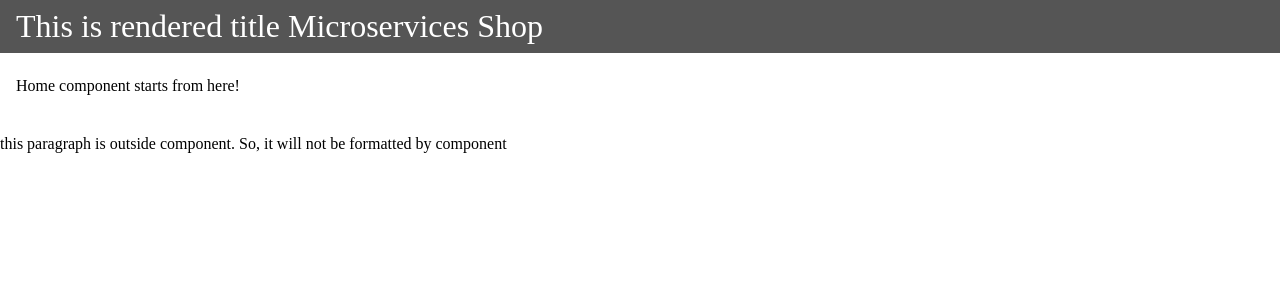
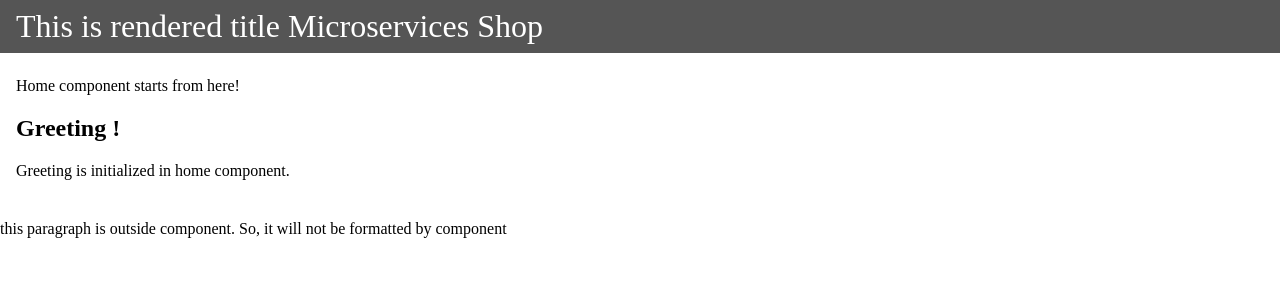
Before and after one commit to IlCodeLover/coursera-spa-with-angular, an Angular app in the folder examples/first-ng-app/: page / in a window 1280 px wide. Shown: the top 300 px of the page. Built offline with nearby package versions, Linux system fonts and the light colour scheme.

Commit message:
[DataBinding] render data from parenet component to child

```diff
--- /dev/null
+++ b/examples/first-ng-app/src/app/components/greeting/greeting.component.html
@@ -0,0 +1,2 @@
+<h2> Greeting !</h2>
+<p> {{ message() }} </p>
--- /dev/null
+++ b/examples/first-ng-app/src/app/components/greeting/greeting.component.ts
@@ -0,0 +1,12 @@
+import { Component, input } from '@angular/core';
+
+@Component({
+  selector: 'app-greeting',
+  imports: [],
+  templateUrl: './greeting.component.html',
+  styleUrl: './greeting.component.scss'
+})
+export class GreetingComponent {
+  // child component must give permission to parent component to pass property to it
+  message = input('default greeting message from GreetingComponent');
+}
--- a/examples/first-ng-app/src/app/home/home.component.html
+++ b/examples/first-ng-app/src/app/home/home.component.html
@@ -1 +1,3 @@
 <p>Home component starts from here!</p>
+
+<app-greeting [message]="homeMessage()"/>
--- a/examples/first-ng-app/src/app/home/home.component.ts
+++ b/examples/first-ng-app/src/app/home/home.component.ts
@@ -1,11 +1,13 @@
-import { Component } from '@angular/core';
-
+import { Component, signal } from '@angular/core';
+import { GreetingComponent } from '../components/greeting/greeting.component';
 @Component({
   selector: 'app-home',
-  imports: [],
+  imports: [GreetingComponent],
   templateUrl: './home.component.html',
   styleUrl: './home.component.scss'
 })
 export class HomeComponent {
+  // define a signal to hold the message and pass it to its child component
+  homeMessage = signal("Greeting is initialized in home component.")
 
 }
```
Also changed, not shown: examples/first-ng-app/src/app/components/greeting/greeting.component.scss (added), 1 other file (tests, documents, lock files or other folders).
